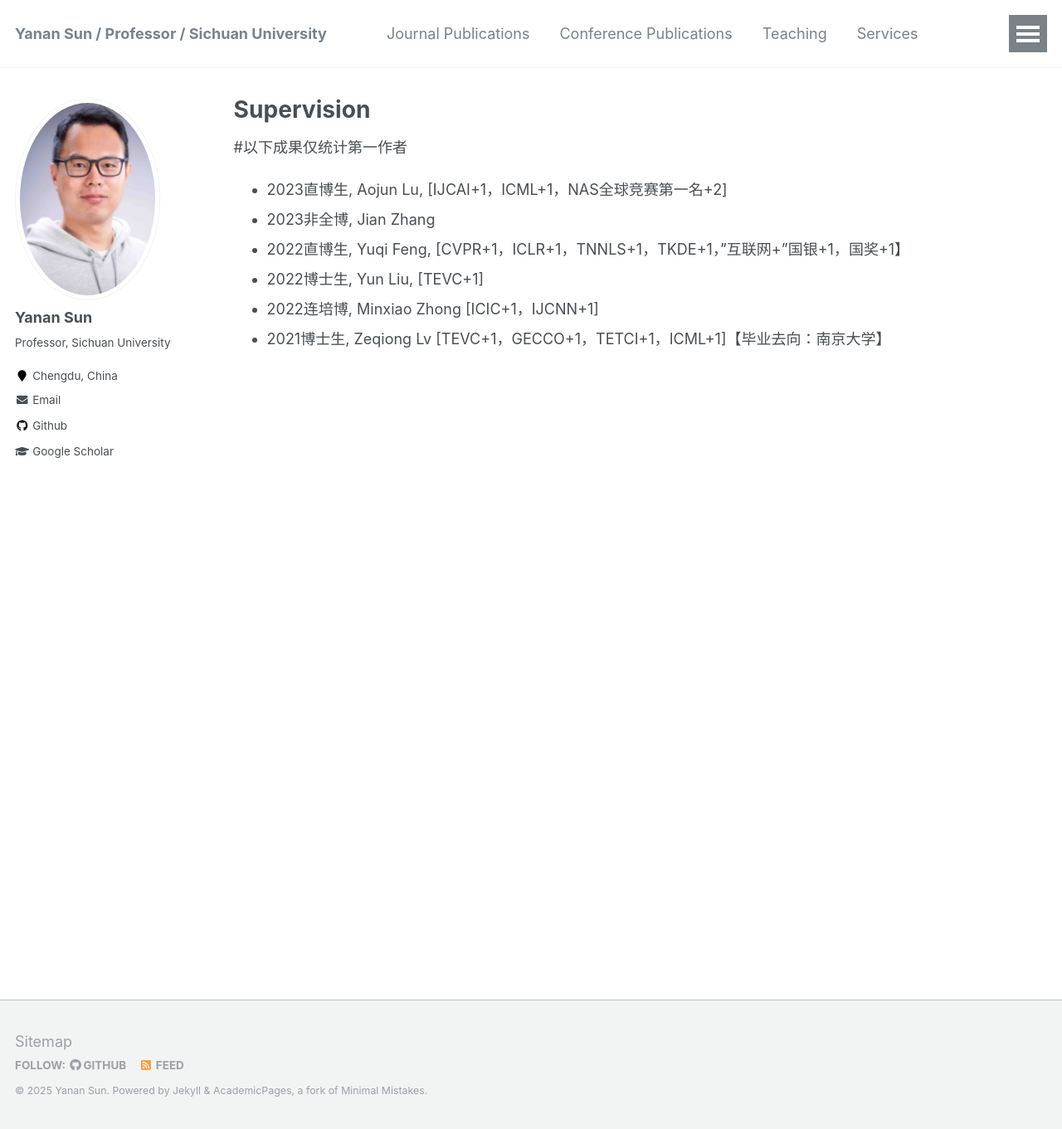
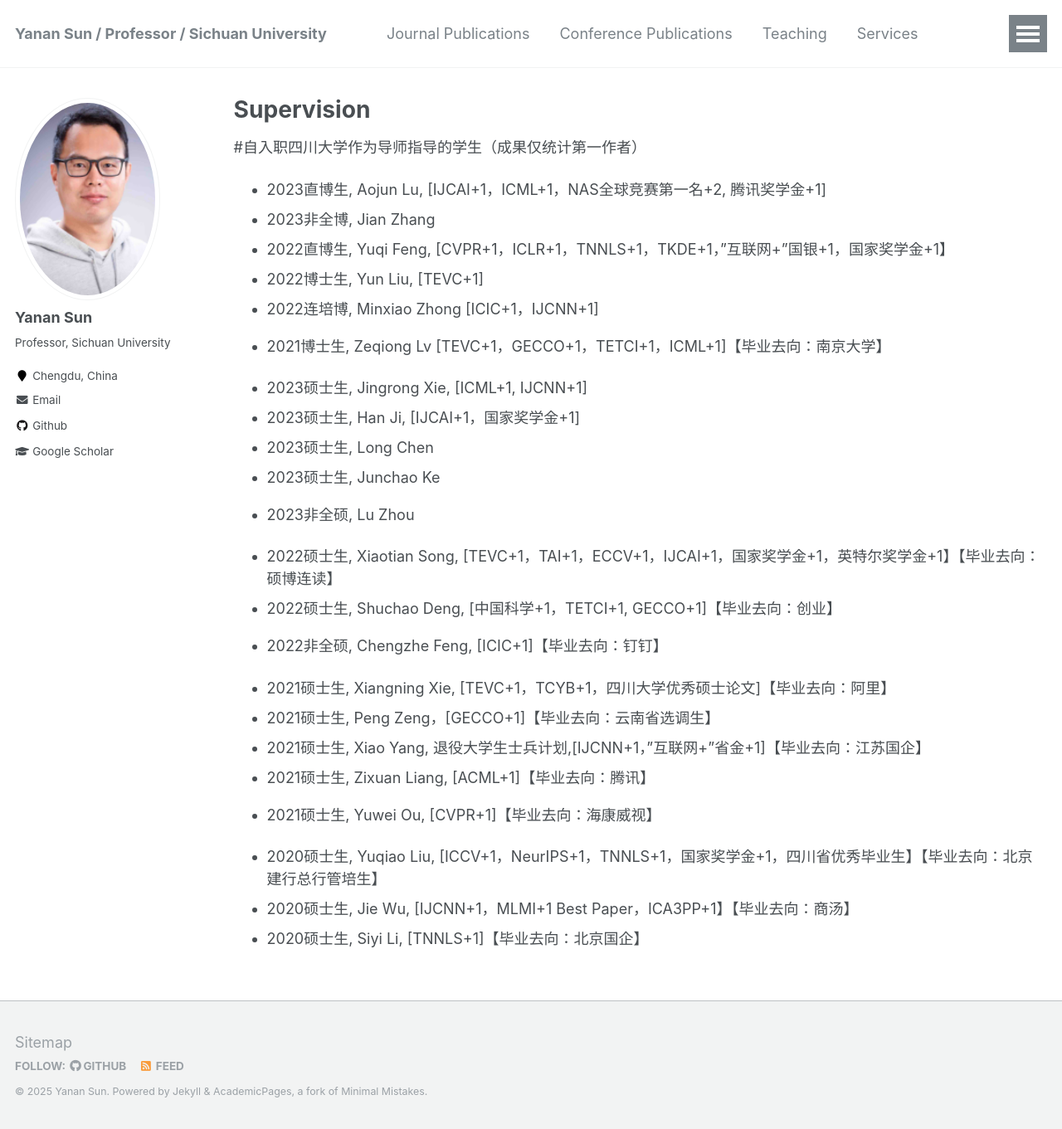
Before and after one commit to yn-sun/yn-sun.github.io, a Jekyll site: the page built from _pages/supervision.md, in a window 1280 px wide and 1361 px high. Shown: the whole window at 83% size. Built offline with Jekyll 4.4.1, drawn with Linux system fonts in a browser that asks for light colours; comment, search, counter and statistics services are not loaded.

Commit message:
Update supervision.md

```diff
--- a/_pages/supervision.md
+++ b/_pages/supervision.md
@@ -6,14 +6,34 @@ author_profile: true
 ---
 
 
-#以下成果仅统计第一作者
+#自入职四川大学作为导师指导的学生（成果仅统计第一作者）
 
-* 2023直博生, Aojun Lu, [IJCAI+1，ICML+1，NAS全球竞赛第一名+2]
+* 2023直博生, Aojun Lu, [IJCAI+1，ICML+1，NAS全球竞赛第一名+2, 腾讯奖学金+1]
 * 2023非全博, Jian Zhang
-* 2022直博生, Yuqi Feng, [CVPR+1，ICLR+1，TNNLS+1，TKDE+1，"互联网+"国银+1，国奖+1】
+* 2022直博生, Yuqi Feng, [CVPR+1，ICLR+1，TNNLS+1，TKDE+1，"互联网+"国银+1，国家奖学金+1】
 * 2022博士生, Yun Liu, [TEVC+1]
 * 2022连培博, Minxiao Zhong [ICIC+1，IJCNN+1]
 * 2021博士生, Zeqiong Lv [TEVC+1，GECCO+1，TETCI+1，ICML+1]【毕业去向：南京大学】
+
+* 2023硕士生, Jingrong Xie, [ICML+1, IJCNN+1]
+* 2023硕士生, Han Ji, [IJCAI+1，国家奖学金+1]
+* 2023硕士生, Long Chen
+* 2023硕士生, Junchao Ke
+* 2023非全硕, Lu Zhou
+
+* 2022硕士生, Xiaotian Song, [TEVC+1，TAI+1，ECCV+1，IJCAI+1，国家奖学金+1，英特尔奖学金+1】【毕业去向：硕博连读】
+* 2022硕士生, Shuchao Deng, [中国科学+1，TETCI+1, GECCO+1]【毕业去向：创业】
+* 2022非全硕, Chengzhe Feng, [ICIC+1]【毕业去向：钉钉】
+
+* 2021硕士生, Xiangning Xie, [TEVC+1，TCYB+1，四川大学优秀硕士论文]【毕业去向：阿里】
+* 2021硕士生, Peng Zeng，[GECCO+1]【毕业去向：云南省选调生】
+* 2021硕士生, Xiao Yang, 退役大学生士兵计划,[IJCNN+1，"互联网+"省金+1]【毕业去向：江苏国企】
+* 2021硕士生, Zixuan Liang, [ACML+1]【毕业去向：腾讯】
+* 2021硕士生, Yuwei Ou, [CVPR+1]【毕业去向：海康威视】
+
+* 2020硕士生, Yuqiao Liu, [ICCV+1，NeurIPS+1，TNNLS+1，国家奖学金+1，四川省优秀毕业生】【毕业去向：北京建行总行管培生】
+* 2020硕士生, Jie Wu, [IJCNN+1，MLMI+1 Best Paper，ICA3PP+1】【毕业去向：商汤】
+* 2020硕士生, Siyi Li, [TNNLS+1]【毕业去向：北京国企】
 
 
 
```
